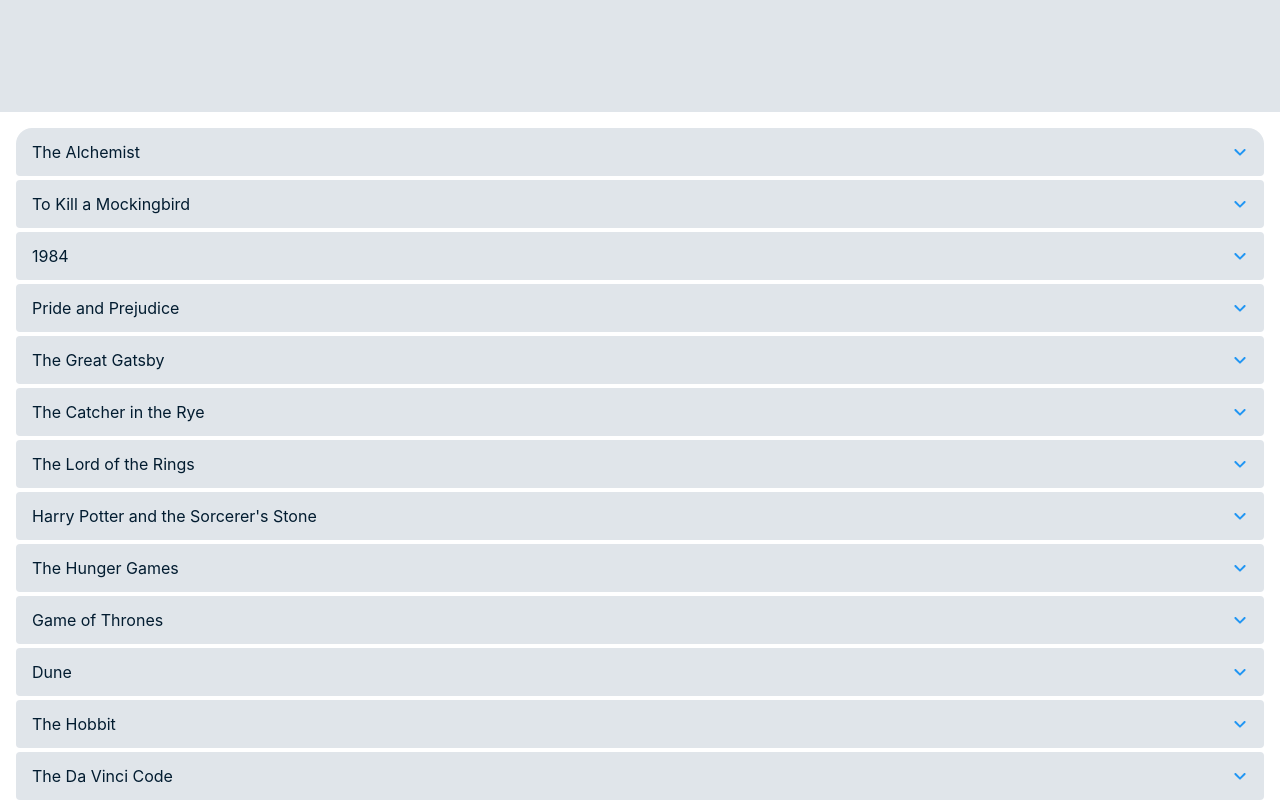
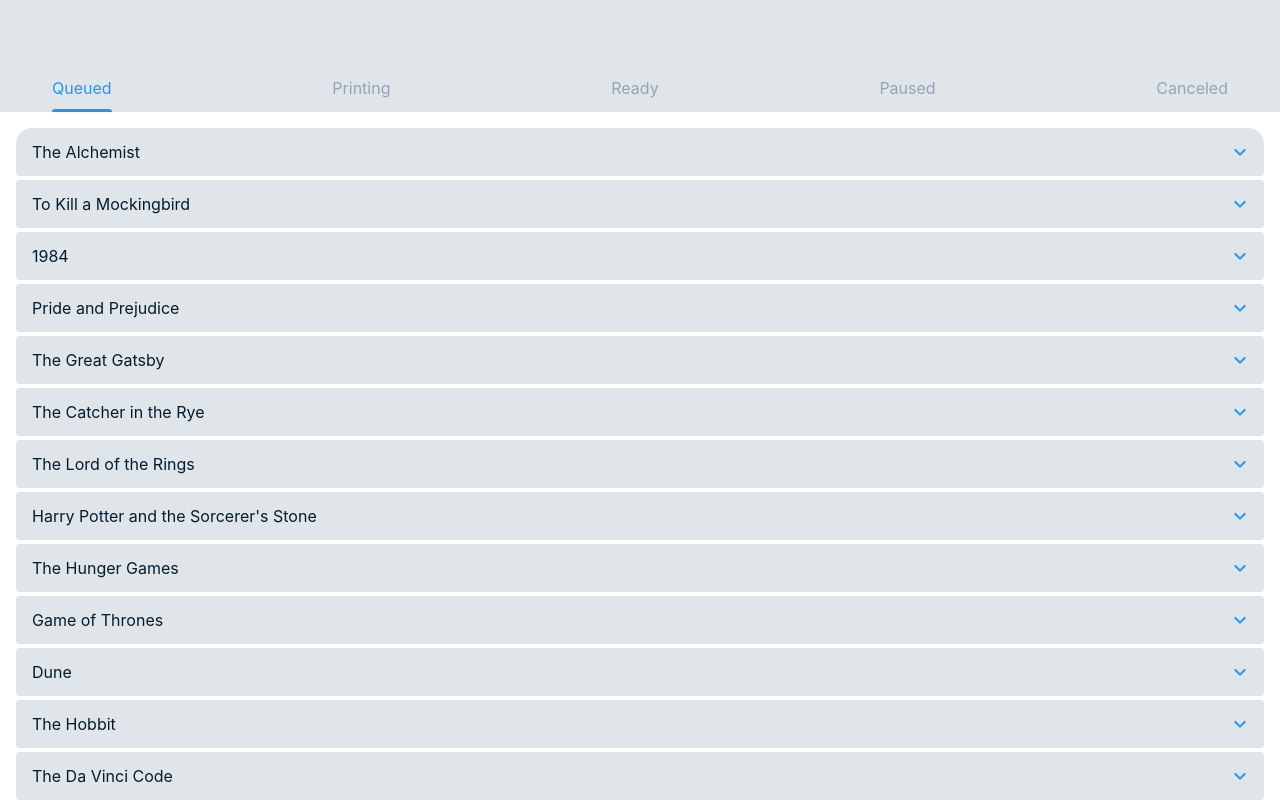
Before and after one commit to ImDarkly/toshokan, a React (Create React App) app: page / in a window 1280 px wide. Built offline with nearby package versions, Linux system fonts and the light colour scheme.

Commit message:
Tab animation

```diff
--- a/package.json
+++ b/package.json
@@ -1,4 +1,5 @@
 {
+  "homepage": "https://imdarkly.github.io/toshokan",
   "name": "toshokan",
   "version": "0.1.0",
   "private": true,
@@ -15,6 +16,8 @@
     "web-vitals": "^2.1.4"
   },
   "scripts": {
+    "predeploy": "npm run build",
+    "deploy": "gh-pages -d build",
     "start": "react-scripts start",
     "build": "react-scripts build",
     "test": "react-scripts test",
--- a/public/data/storage.json
+++ b/public/data/storage.json
@@ -1,7 +1,7 @@
 {
     "paperTypes": [
       {
-        "name": "Plain Paper",
+        "name": "Plain paper",
         "density": "80 gsm",
         "sizes": ["A5", "A4", "A3"],
         "stock": {
@@ -11,7 +11,7 @@
         }
       },
       {
-        "name": "Photo Paper",
+        "name": "Photo paper",
         "density": "250 gsm",
         "sizes": ["A5", "A4", "A3"],
         "stock": {
--- /dev/null
+++ b/src/components/Tab/Tab.jsx
@@ -0,0 +1,20 @@
+import React from "react";
+import { StyledTab } from "./Tab.style";
+
+const Tab = React.forwardRef(({ label = "Tab", isActive, onClick }, ref) => {
+  return (
+    <StyledTab>
+      <div>
+        <button
+          ref={ref}
+          className={isActive ? "active" : ""}
+          onClick={() => onClick()}
+        >
+          {label}
+        </button>
+      </div>
+    </StyledTab>
+  );
+});
+
+export default Tab;
--- /dev/null
+++ b/src/components/Tab/Tab.style.js
@@ -0,0 +1,48 @@
+import styled from 'styled-components';
+
+export const StyledTab = styled.div`
+    display: flex;
+    position: relative;
+    padding: 0rem 2.25rem;
+    flex-direction: column;
+    justify-content: flex-end;
+    align-items: center;
+
+        & button {
+            position: relative;
+            color: var(--slate-400, #94A3B8);
+            display: flex;
+            height: 3rem;
+            flex-direction: column;
+            justify-content: flex-end;
+            align-items: center;
+            justify-content: center;
+            transition: .3s;
+
+            &:hover {
+                color: var(--slate-500, #64748B);
+            }
+
+            &.active {
+                color: var(--primary, #2196F3);
+            }
+
+            &:before {
+                content: "";
+                position: absolute;
+                bottom: -3px;
+                left: 0;
+                width: 100%;
+                height: 3px;
+                background-color: var(--slate-400, #94A3B8);
+                border-radius: 4px 4px 0 0;
+                opacity: 0;
+                transition: .3s;
+            }
+
+            &:hover:before {
+                bottom: 0px;
+                opacity: 1;
+            }
+        }
+`
--- a/src/components/Tabbar/Tabbar.jsx
+++ b/src/components/Tabbar/Tabbar.jsx
@@ -1,9 +1,48 @@
+import React, { useRef, useState, useEffect } from "react";
+import Tab from "../Tab/Tab"; // Ensure that the import path is correct
 import { StyledTabbar } from "./Tabbar.style";
 
 const Tabbar = () => {
-    return (
-        <StyledTabbar></StyledTabbar>
-    )
-}
+  const [activeTab, setActiveTab] = useState(1);
+  const indicatorRef = useRef(null);
+  const tabRefs = useRef({});
+
+  const tabs = [
+    { id: 1, label: "Queued" },
+    { id: 2, label: "Printing" },
+    { id: 3, label: "Ready" },
+    { id: 4, label: "Paused" },
+    { id: 5, label: "Canceled" },
+  ];
+
+  useEffect(() => {
+    const activeTabRef = tabRefs.current[activeTab];
+    if (activeTabRef) {
+      const { left, width } = activeTabRef.getBoundingClientRect();
+      console.log(activeTabRef.getBoundingClientRect());
+      indicatorRef.current.style.left = `${left}px`;
+      indicatorRef.current.style.width = `${width}px`;
+    }
+  }, [activeTab]);
+
+  const handleTab = (tabId) => {
+    setActiveTab(tabId);
+  };
+
+  return (
+    <StyledTabbar>
+      <span ref={indicatorRef} className="tab-indicator"></span>
+      {tabs.map((tab) => (
+        <Tab
+          key={tab.id}
+          label={tab.label}
+          onClick={() => handleTab(tab.id)}
+          isActive={tab.id === activeTab}
+          ref={(el) => (tabRefs.current[tab.id] = el)}
+        />
+      ))}
+    </StyledTabbar>
+  );
+};
 
 export default Tabbar;
--- a/src/components/Tabbar/Tabbar.style.js
+++ b/src/components/Tabbar/Tabbar.style.js
@@ -2,6 +2,37 @@
 
 export const StyledTabbar = styled.div`
     display: flex;
+    position: relative;
+    justify-content: space-between;
+    flex-direction: row;
     height: 48px;
     background: var(--100-secondary, #E0E5EA);
+    padding: 0rem 1rem;
+    align-items: center;
+    overflow-x: scroll;
+    overflow-y: hidden;
+    scroll-snap-type: x mandatory;
+    scroll-snap-align: center;
+
+    &::-webkit-scrollbar {
+        display: none;
+    }
+
+    & .tab-indicator {
+        position: absolute;
+        bottom: 0px;
+        left: 0;
+        height: 3px;
+        background-color: var(--primary, #2196F3);
+        border-radius: 4px 4px 0 0;
+        opacity: 0;
+        transition: .3s;
+        z-index: 1;
+        overflow: auto
+    }
+
+    &:has(button.active) .tab-indicator {
+        width: 100%;
+        opacity: 1;
+    }
 `
--- a/src/index.css
+++ b/src/index.css
@@ -42,7 +42,7 @@
 }
 
 ::-webkit-scrollbar-track {
-  background: var(--blue-100, #DBEAFE);
+  background: var(--blue-200, #BFDBFE);
   outline: white 2px solid;
   outline-offset: -2px;
   border-radius: 16px;
```
Also changed, not shown: public/data/db.json (+13 -0 lines).
